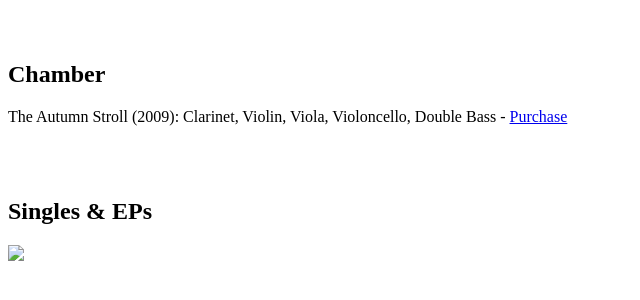
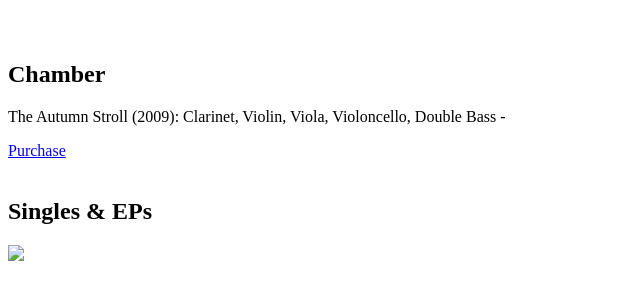
Before and after one commit to kevinacornelius/kevinacornelius.github.io, a Jekyll site: the page built from sheet-music/index.html, in a window 1280 px wide. Shown: the part 263-563 px from the top of the page, without its empty margins (0-640 px from the left). Built offline with Jekyll 4.4.1, drawn with Linux system fonts in a browser that asks for light colours; nearby versions of some CDN libraries.

Commit message:
Update index.html

```diff
--- a/sheet-music/index.html
+++ b/sheet-music/index.html
@@ -4,12 +4,12 @@
 ---
 <h1>{{ page.title }}</h1>
 
-<script src="https://gumroad.com/js/gumroad.js"></script>
 
 <p>A listing of all my released albums, EPs, and singles.</p>
     <br/><br/>
 <h2>Chamber</h2>
-<p>The Autumn Stroll (2009): Clarinet, Violin, Viola, Violoncello, Double Bass - <a class="gumroad-button" href="https://gum.co/FuImA" target="_blank">Purchase</a></p>
+<p>The Autumn Stroll (2009): Clarinet, Violin, Viola, Violoncello, Double Bass - </p> <script src="https://gumroad.com/js/gumroad.js"></script>
+<a class="gumroad-button" href="https://gum.co/FuImA" target="_blank">Purchase</a>
 
 <br/><br/>
 
```
